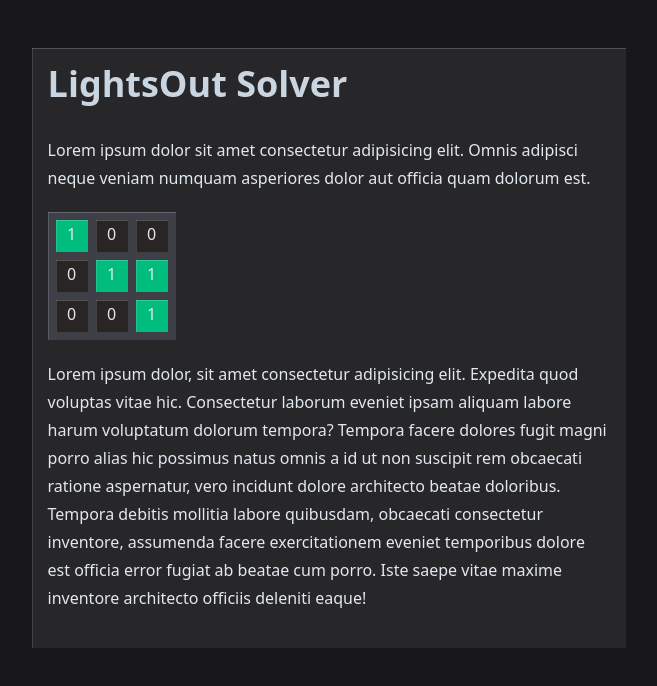
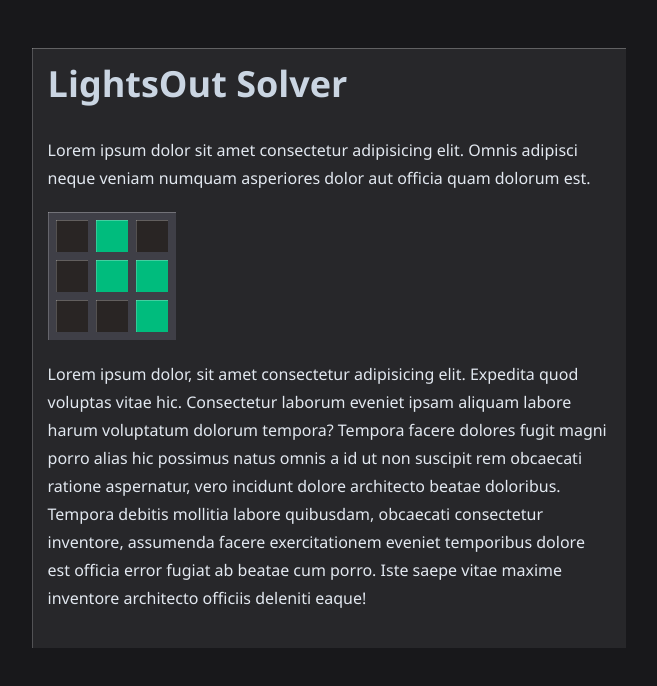
Before and after one commit to bprcode/lightsout-solver, a React (Vite) app: page / in a window 1280 px wide. Shown: the top 686 px of the page, without its empty margins (311-968 px from the left). Built offline with nearby package versions, Linux system fonts and the light colour scheme.

Commit message:
Refactor to bitmask

```diff
--- a/src/App.css
+++ b/src/App.css
@@ -2,7 +2,7 @@
 @plugin "@tailwindcss/typography";
 
 :root {
-  font-family: system-ui, Avenir, Helvetica, Arial, sans-serif;
+  font-family: 'Segoe UI', Tahoma, Geneva, Verdana, sans-serif;
   line-height: 1.5;
   font-weight: 400;
 
@@ -17,6 +17,6 @@
 }
 
 .light-edge {
-  box-shadow: inset 1px 0 0 #fff2,
-  inset 0 1px 0 #fff3;
+  box-shadow: inset 1px 0 0 #fff3,
+  inset 0 1px 0 #fff4;
 }
--- a/src/App.tsx
+++ b/src/App.tsx
@@ -4,53 +4,75 @@ import './App.css'
 type Bulb = 1 | 0
 type BoardSize = 2 | 3 | 4 | 5
 
-function LightBoard({ board }: { board: Bulb[][] }) {
+function makeBitBoard(board: number[][]): number {
+  let bitstring = 0
+  let position = 0
+  for (let r = 0; r < board.length; r++) {
+    for (let c = 0; c < board[0].length; c++) {
+      if (board[r][c]) {
+        bitstring |= 1 << position
+      }
+      position++
+    }
+  }
+
+  return bitstring
+}
+
+function LightBoard({ board, size }: { board: number; size: BoardSize }) {
+  if (size < 2 || size > 5) {
+    throw new Error(`Unsupported board size (${size})`)
+  }
+
   const gridCols = {
     2: 'grid-cols-[repeat(2,2rem)]',
     3: 'grid-cols-[repeat(3,2rem)]',
     4: 'grid-cols-[repeat(4,2rem)]',
     5: 'grid-cols-[repeat(5,2rem)]',
-  }[board.length]
+  }[size]
+
+  const cells = Array.from({ length: size ** 2 }, (_, i) => {
+    const bit = board & (1 << i)
+    return (
+      <div
+        key={i}
+        className={`${
+          bit ? 'bg-emerald-500' : 'bg-stone-800'
+        } flex justify-center light-edge`}
+      ></div>
+    )
+  })
 
   return (
     <div
       className={`bg-zinc-700 grid ${gridCols} gap-2 w-fit p-2 light-edge auto-rows-[2rem]`}
     >
-      {board.map((row, ri) =>
-        row.map((bulb, ci) => (
-          <div
-            key={`${ri},${ci}`}
-            className={`${
-              bulb ? 'bg-emerald-500' : 'bg-stone-800'
-            } light-edge flex justify-center`}
-          >
-            {bulb}
-          </div>
-        ))
-      )}
+      {cells}
     </div>
   )
 }
 
 function App() {
-  const [boardSize, setBoardSize] = useState<BoardSize>(5)
+  const [originalBoard] = useState([
+    [0, 1, 0],
+    [0, 1, 1],
+    [0, 0, 1],
+  ])
+  const [bitBoard, setBitBoard] = useState(makeBitBoard(originalBoard))
+  const [boardSize, setBoardSize] = useState<BoardSize>(
+    originalBoard.length as BoardSize
+  )
 
   return (
     <div className="max-w-prose mx-auto mt-12 prose bg-zinc-800 text-slate-200 p-4 light-edge">
-      <h1 className="text-slate-300">LightsOut Solver</h1>
+      <h1 className="text-slate-300 font-bold">LightsOut Solver</h1>
 
       <p>
         Lorem ipsum dolor sit amet consectetur adipisicing elit. Omnis adipisci
         neque veniam numquam asperiores dolor aut officia quam dolorum est.
       </p>
 
-      <LightBoard
-        board={[
-          [1, 0, 0],
-          [0, 1, 1],
-          [0, 0, 1],
-        ]}
-      />
+      <LightBoard board={bitBoard} size={boardSize} />
       <div className="card">
         {/* <button onClick={() => setCount((count) => count + 1)}>
           count is {count}
```
